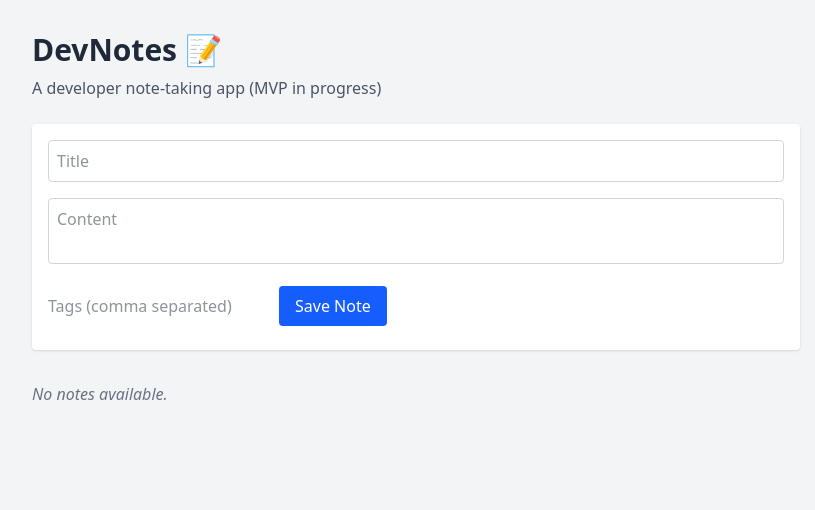
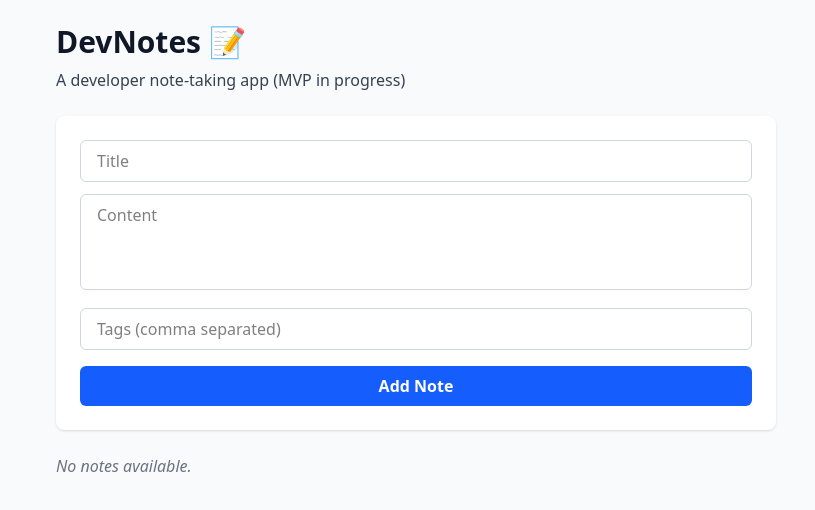
Before and after one commit to rayto510/devnotes, a React (Vite) app: page / in a window 1280 px wide. Shown: the top 510 px of the page, without its empty margins (224-1039 px from the left). Built offline with nearby package versions, Linux system fonts and the light colour scheme.

Commit message:
restyle to dark

```diff
--- a/src/App.tsx
+++ b/src/App.tsx
@@ -6,6 +6,7 @@
   title: string;
   content: string;
   id: string;
+  tags: string[];
 }
 
 function App() {
@@ -15,7 +16,6 @@
     const newNote = {
       ...note,
     };
-    debugger;
     setNotes((prevNotes) => [...prevNotes, newNote]);
   };
 
@@ -24,18 +24,18 @@
   };
 
   return (
-    <main className="min-h-screen bg-gray-100 p-8 font-sans text-gray-800">
-      <div className="mx-auto max-w-3xl">
-        <h1 className="mb-2 text-3xl font-bold">DevNotes 📝</h1>
-        <p className="mb-6 text-gray-600">
+    <div className="min-h-screen bg-gray-50 dark:bg-gray-900">
+      <main className="mx-auto max-w-3xl p-6">
+        <h1 className="mb-2 text-3xl font-extrabold text-gray-900 dark:text-white">
+          DevNotes 📝
+        </h1>
+        <p className="mb-6 text-gray-700 dark:text-gray-300">
           A developer note-taking app (MVP in progress)
         </p>
         <NoteForm onSave={handleSave} />
-        <div className="mt-8">
-          <NotesList notes={notes} onDelete={handleDelete} />
-        </div>
-      </div>
-    </main>
+        <NotesList notes={notes} onDelete={handleDelete} />
+      </main>
+    </div>
   );
 }
 
--- a/src/components/NoteForm.tsx
+++ b/src/components/NoteForm.tsx
@@ -31,31 +31,35 @@
   return (
     <form
       onSubmit={handleSubmit}
-      className="mb-4 space-y-4 rounded bg-white p-4 shadow"
+      className="mb-6 rounded-lg bg-white p-6 shadow dark:bg-gray-800"
     >
       <input
         type="text"
-        placeholder="Title"
         value={title}
         onChange={(e) => setTitle(e.target.value)}
-        className="w-full rounded border border-gray-300 p-2"
+        placeholder="Title"
+        required
+        className="mb-3 w-full rounded-md border border-gray-300 px-4 py-2 focus:ring-2 focus:ring-blue-500 focus:outline-none dark:border-gray-600 dark:bg-gray-700 dark:text-white"
       />
       <textarea
-        placeholder="Content"
         value={content}
         onChange={(e) => setContent(e.target.value)}
-        className="w-full resize-none rounded border border-gray-300 p-2"
+        placeholder="Content"
+        required
+        className="mb-3 h-24 w-full resize-none rounded-md border border-gray-300 px-4 py-2 focus:ring-2 focus:ring-blue-500 focus:outline-none dark:border-gray-600 dark:bg-gray-700 dark:text-white"
       />
       <input
+        type="text"
         value={tags}
         onChange={(e) => setTags(e.target.value)}
         placeholder="Tags (comma separated)"
+        className="mb-4 w-full rounded-md border border-gray-300 px-4 py-2 focus:ring-2 focus:ring-blue-500 focus:outline-none dark:border-gray-600 dark:bg-gray-700 dark:text-white"
       />
       <button
         type="submit"
-        className="rounded bg-blue-600 px-4 py-2 text-white hover:bg-blue-700"
+        className="w-full rounded-md bg-blue-600 py-2 font-semibold text-white transition hover:bg-blue-700"
       >
-        Save Note
+        Add Note
       </button>
     </form>
   );
--- a/src/components/NotesList.tsx
+++ b/src/components/NotesList.tsx
@@ -16,35 +16,39 @@
       {notes.map((note) => (
         <li
           key={note.id}
-          className="flex flex-col gap-2 rounded bg-white p-4 shadow sm:flex-row sm:items-center sm:justify-between"
+          className="flex flex-col rounded-lg bg-white p-4 shadow dark:bg-gray-800"
         >
-          <div>
-            <h2 className="text-lg font-semibold text-gray-800">
+          <div className="mb-2 flex items-center justify-between">
+            <h2 className="text-lg font-semibold text-gray-900 dark:text-gray-100">
               {note.title}
             </h2>
-            <p className="text-gray-600">{note.content}</p>
+            <button
+              aria-label={`Delete note ${note.id}`}
+              onClick={() => onDelete(note.id)}
+              className="text-red-600 transition hover:text-red-800"
+            >
+              &#x2715;
+            </button>
           </div>
-          <div className="mt-1 flex flex-wrap gap-1">
+          <p className="mb-3 text-gray-700 dark:text-gray-300">
+            {note.content}
+          </p>
+          <div className="flex flex-wrap gap-2">
             {note.tags.map((tag) => (
               <span
                 key={tag}
-                className="rounded bg-blue-100 px-2 py-0.5 text-xs text-blue-800"
+                className="inline-block rounded-full bg-blue-100 px-3 py-1 text-xs font-medium text-blue-800 dark:bg-blue-700 dark:text-blue-200"
               >
                 {tag}
               </span>
             ))}
           </div>
-          <button
-            aria-label={`Delete note ${note.id}`}
-            onClick={() => onDelete(note.id)}
-            className="self-start text-sm text-red-600 hover:text-red-800 sm:self-auto"
-          >
-            Delete
-          </button>
         </li>
       ))}
     </ul>
   ) : (
-    <p className="text-gray-500 italic">No notes available.</p>
+    <p className="text-gray-500 italic dark:text-gray-400">
+      No notes available.
+    </p>
   );
 }
```
Also changed, not shown: 2 other files (tests, documents, lock files or other folders).
